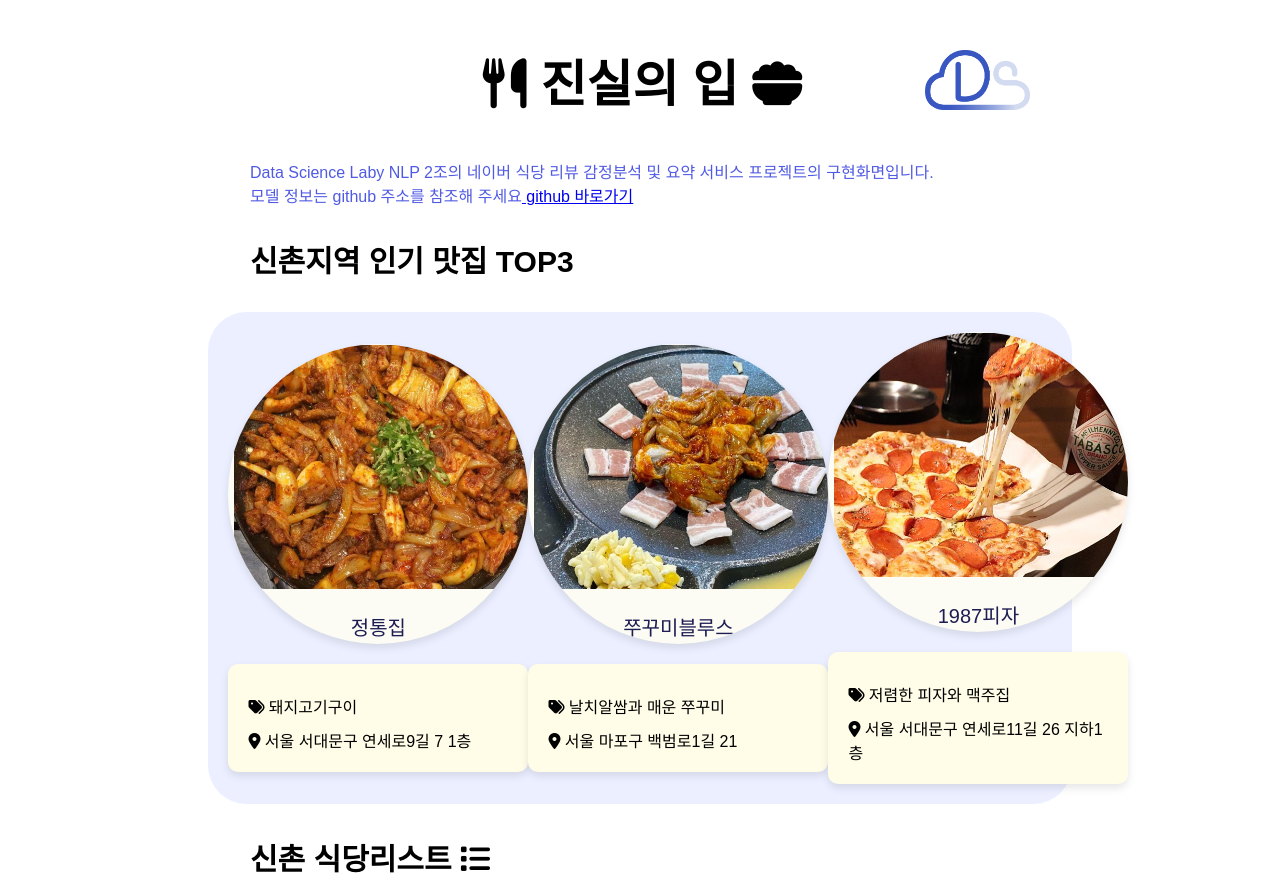
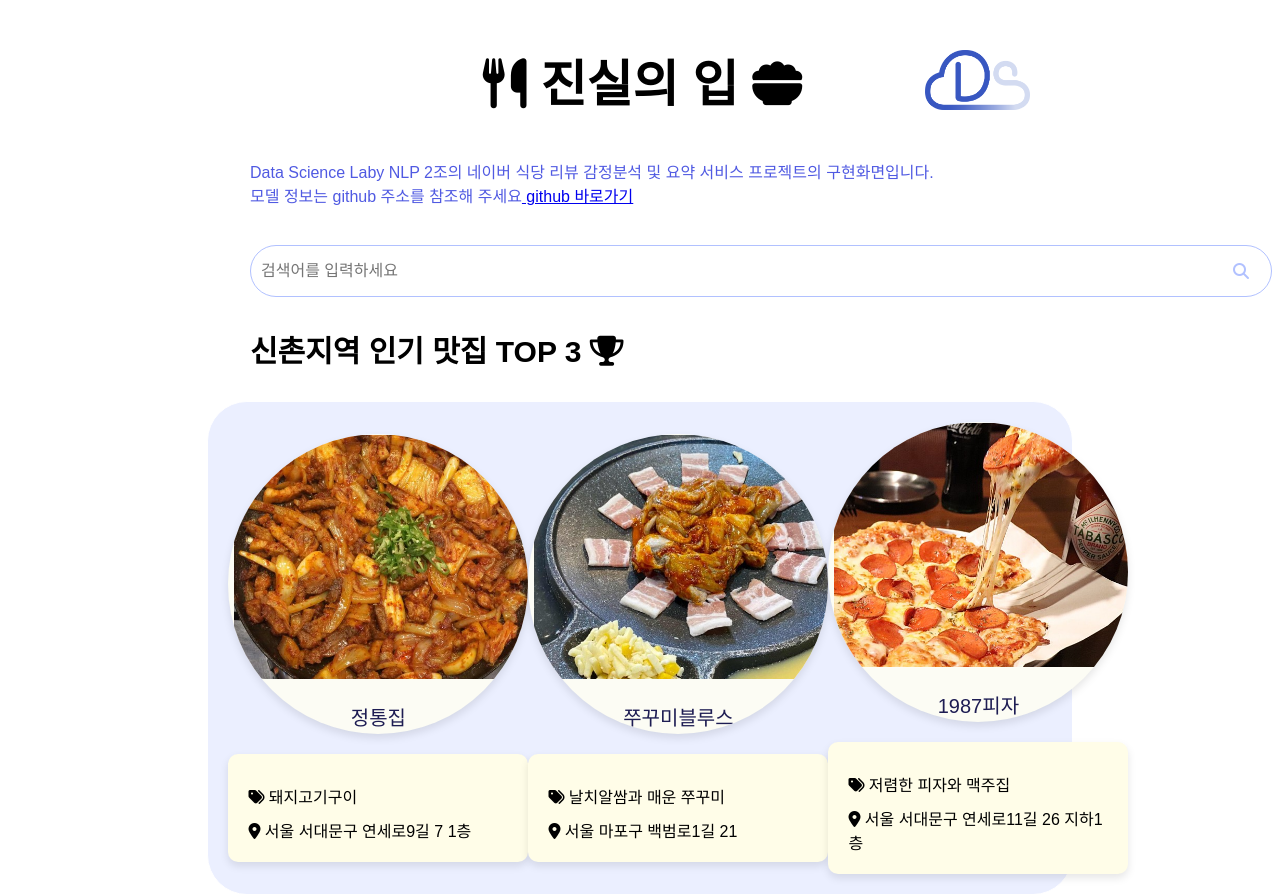
Before and after one commit to Chaemin-Hwang/24-1_DSL_Modeling_NLP2_Restaurant_Review_Sentiment_Analysis, a Flask app: page / in a window 1280 px wide. Shown: the top 894 px of the page. Run offline with Flask 3, Linux system fonts and the light colour scheme; some libraries are stand-ins or nearby versions; some web fonts are replaced.

Commit message:
찐최종

```diff
--- a/static/css/main_page.css
+++ b/static/css/main_page.css
@@ -22,6 +22,43 @@ p {
     align-items: center; /* 세로 중앙 정렬 */
     text-align: center; /* 텍스트 중앙 정렬 */
 }
+
+.search{
+    height: 30px;
+    width: 1000px;
+    background-color: white;
+    border-radius: 40px;
+    padding: 10px;
+    margin-left: 100px;
+    border: 1px solid #b1c1ff;
+}
+
+.search_txt{
+    border: none;
+    background: none;
+    outline: none;
+    float: left;
+    padding: 0px;
+    color: #797979;
+    font-size: 16px;
+    line-height: 30px;
+    width: 800px;
+}
+
+.search_btn{
+    color: #b1c1ff;
+    float: right;
+    width: 40px;
+    height: 100%;
+    border-radius: 50%;
+    background-color: white;
+    border: none;
+    font-size: 16px;
+    display: flex;
+    justify-content: center;
+    align-items: center;
+}
+
 
 h1 {
     text-align: center;
--- a/templates/main_page.html
+++ b/templates/main_page.html
@@ -25,10 +25,20 @@
             <span> 모델 정보는 github 주소를 참조해 주세요</span><a href="https://github.com/Chaemin-Hwang/modeling_website.git"> github 바로가기</a>
         </div>
 
+        <br>
+        <div class="form-container">
+            <form class="search" action="" method="get">
+                <input class="search_txt" type="text" name="" placeholder="검색어를 입력하세요">
+                <button class="search_btn" type="submit">
+                    <i class="fa-solid fa-magnifying-glass"></i>
+                </button>
+            </form>
+        </div>
+
 
 
         <p class="문단2">
-            <h3>신촌지역 인기 맛집 TOP3</h3>
+            <h3>신촌지역 인기 맛집 TOP 3 <i class="fa-solid fa-trophy"></i></h3>
             <div class="imgList">
                 <div class="image-container">
                     <button id="정통집Button" class="imgC">
```
